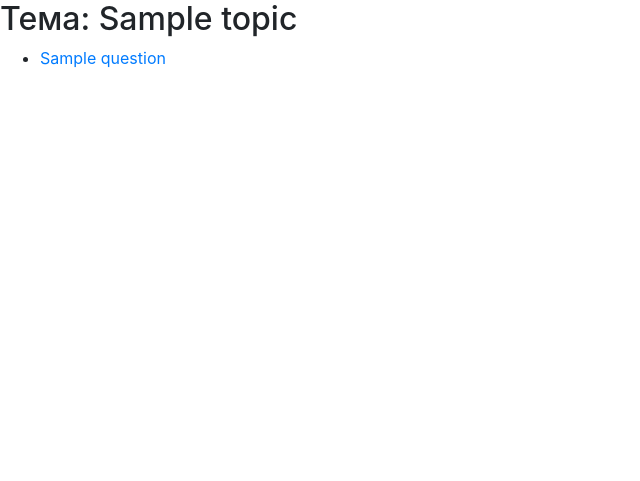
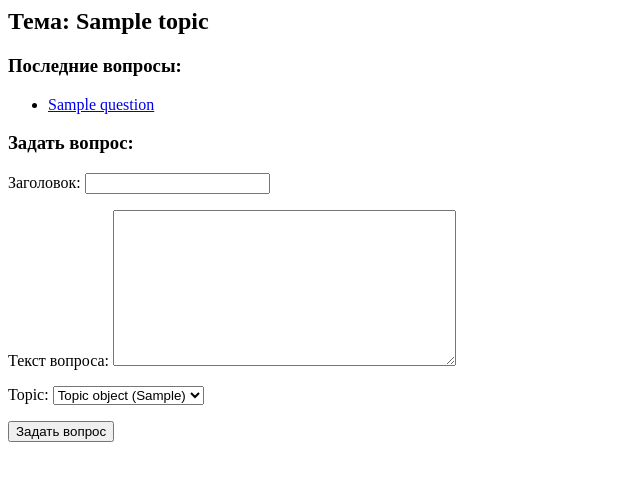
Before and after one commit to Tishka17/overflow, a Django app: a page that uses questions/templates/questions/topic.html in a window 1280 px wide. Shown: the top 481 px of the page, without its empty margins (0-640 px from the left). Run offline with Django 3.2, Linux system fonts and the light colour scheme; tables that the repository leaves empty hold one stand-in row (values such as "Sample post"); some libraries are stand-ins or nearby versions.

Commit message:
question form

```diff
--- /dev/null
+++ b/questions/forms.py
@@ -0,0 +1,9 @@
+from django import forms
+
+from .models import Topic
+
+
+class QuestionForm(forms.Form):
+    title = forms.CharField(label='Заголовок', max_length=80)
+    text = forms.CharField(label='Текст вопроса', max_length=4096, widget=forms.Textarea())
+    topic = forms.ModelChoiceField(queryset=Topic.objects.all(), empty_label="(Выберите тему)")
--- a/questions/templates/questions/topic.html
+++ b/questions/templates/questions/topic.html
@@ -1,10 +1,5 @@
-{% load bootstrap4 %}
-{% bootstrap_css %}
-{% bootstrap_javascript jquery='full' %}
-
-
 <h2>Тема: {{topic.title}}</h2>
-
+<h3>Последние вопросы:</h3>
 {% if latest_questions %}
     <ul>
     {% for question in latest_questions %}
@@ -14,3 +9,11 @@
 {% else %}
     <p>No active questions.</p>
 {% endif %}
+
+<h3>Задать вопрос:</h3>
+
+<form action="{% url 'new_question' %}" method="post">
+    {% csrf_token %}
+    {{ question_form.as_p }}
+    <input type="submit" value="Задать вопрос">
+</form>
--- a/questions/urls.py
+++ b/questions/urls.py
@@ -6,4 +6,5 @@ urlpatterns = [
     path('', views.index, name='index'),
     path('topics/<str:topic_key>', views.get_topic, name='get_topic'),
     path('q/<str:question_id>', views.get_question, name='get_question'),
+    path('q', views.NewQuestion.as_view(), name='new_question'),
 ]
--- a/questions/views.py
+++ b/questions/views.py
@@ -1,11 +1,14 @@
-from django.http import HttpResponse
-from django.shortcuts import render
-from django.db.models import prefetch_related_objects
-
-from .models import Topic, Question
 import logging
 
+from django.http import HttpResponse
+from django.shortcuts import render, redirect
+from django.views.generic.base import View
+
+from .forms import QuestionForm
+from .models import Topic, Question
+
 logger = logging.getLogger(__name__)
+
 
 def index(request):
     return HttpResponse("Hello, world. You're at the questions index.")
@@ -16,7 +19,8 @@ def get_topic(request, topic_key):
     latest_questions = topic.question_set.order_by('-created_at')[:5]
     context = {
         'latest_questions': latest_questions,
-        'topic': topic
+        'topic': topic,
+        'question_form': QuestionForm(initial={"topic": topic}),
     }
     return render(request, 'questions/topic.html', context)
 
@@ -26,6 +30,32 @@ def get_question(request, question_id):
     answers = question.answer_set.order_by('created_at').all()
     context = {
         'question': question,
-        'answers': answers
+        'answers': answers,
     }
     return render(request, 'questions/question.html', context)
+
+
+class NewQuestion(View):
+    template_name = "home.html"
+
+    def post(self, request):
+        form = QuestionForm(request.POST)
+        if form.is_valid():
+            question = Question(
+                title=form.cleaned_data["title"],
+                text=form.cleaned_data["text"],
+                topic=form.cleaned_data["topic"],
+                author=request.user,
+            )
+            question.save()
+            return redirect("get_question", question.id)
+        context = {
+            'question_form': form,
+        }
+        return render(request, 'questions/new_question.html', context)
+
+    def get(self, request):
+        context = {
+            'question_form': QuestionForm(),
+        }
+        return render(request, 'questions/new_question.html', context)
```
Also changed, not shown: questions/templates/questions/new_question.html (added, +7 -0 lines).
